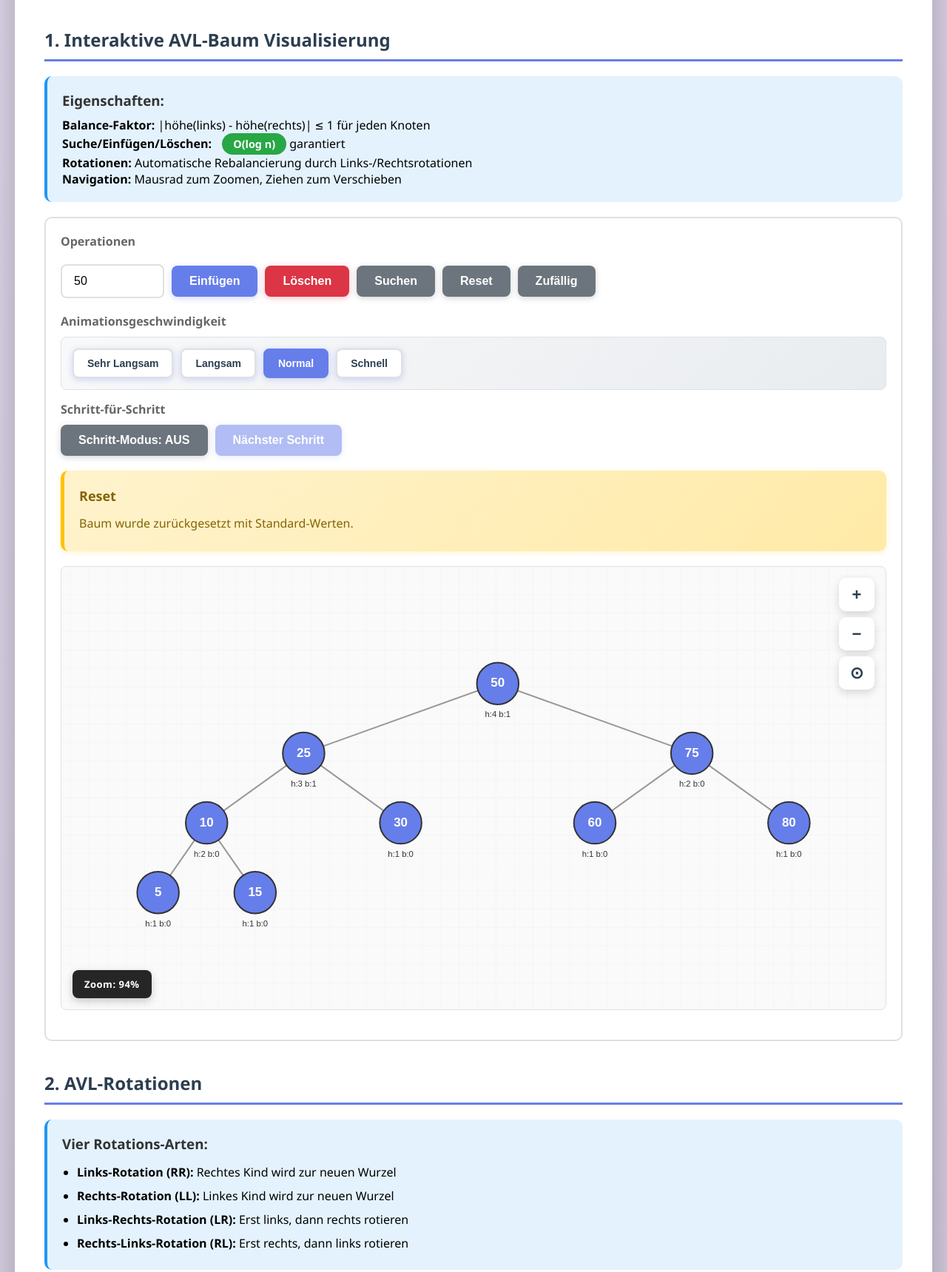
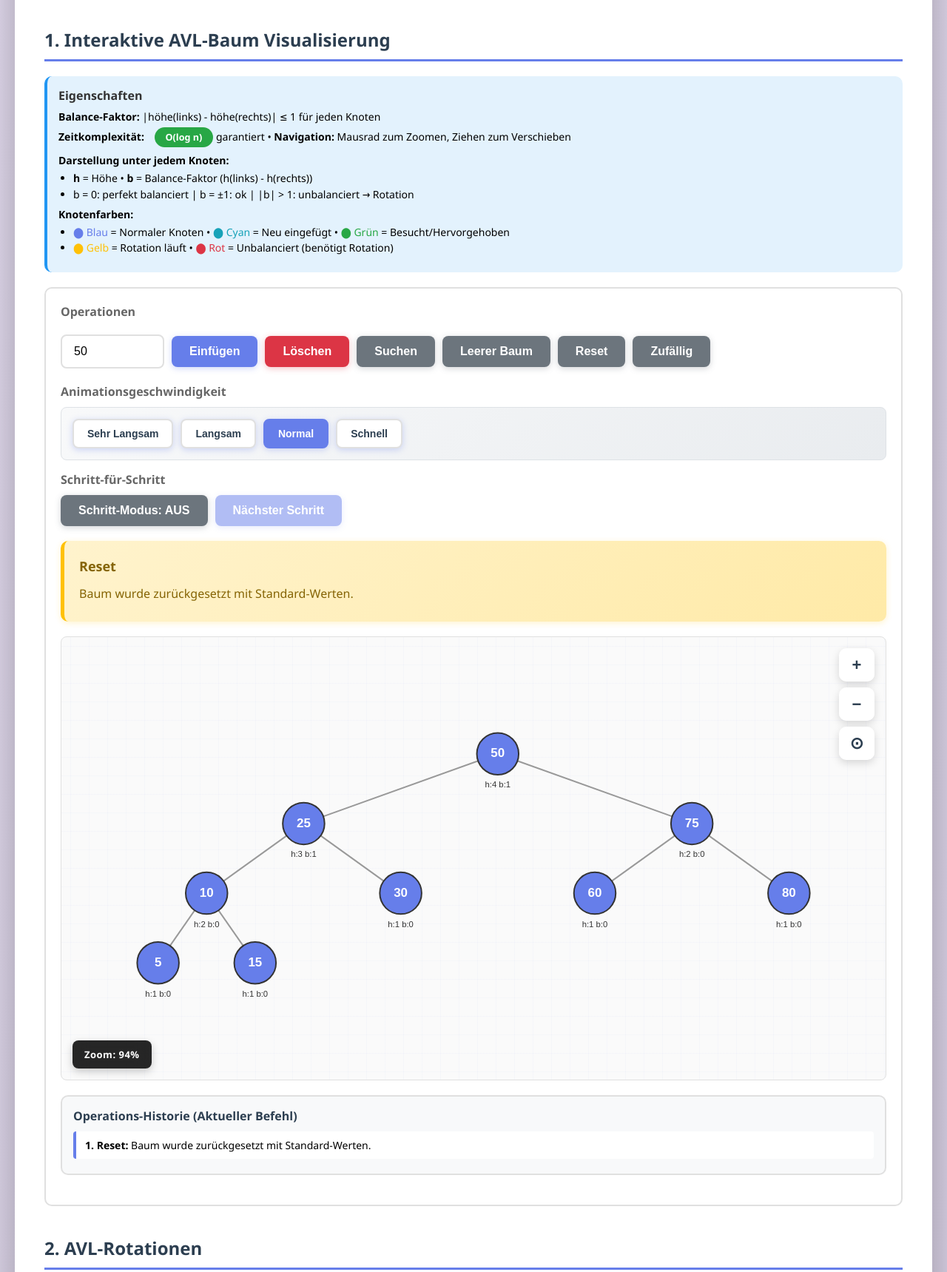
Before and after one commit to ThomasBayer21/Algorithmen-und-Datenstrukturen, a plain HTML site: page datenstruktur-visualisierung/avl-baum.html in a window 1280 px wide. Shown: the part 295-2014 px from the top of the page at 74% size. Drawn offline with Linux system fonts and the light colour scheme.

Commit message:
Update avl-baum.html

```diff
--- a/datenstruktur-visualisierung/avl-baum.html
+++ b/datenstruktur-visualisierung/avl-baum.html
@@ -43,12 +43,17 @@
         }
         .info-box {
             background: #e3f2fd;
-            padding: 20px;
+            padding: 15px;
             border-radius: 10px;
             border-left: 4px solid #2196f3;
             margin: 20px 0;
+            font-size: 14px;
+            line-height: 1.4;
         }
-        .info-box h3 { color: #333; margin-bottom: 10px; }
+        .info-box h3 { color: #333; margin-bottom: 8px; font-size: 16px; }
+        .info-box p { margin: 4px 0; }
+        .info-box ul { margin: 4px 0 8px 20px; }
+        .info-box li { margin: 2px 0; }
         .visualization-container {
             background: white;
             border: 2px solid #e0e0e0;
@@ -300,6 +305,38 @@
             margin-bottom: 10px;
             font-weight: 600;
         }
+        .operations-log {
+            background: #f8f9fa;
+            border: 2px solid #e0e0e0;
+            border-radius: 10px;
+            padding: 15px;
+            margin: 20px 0;
+            max-height: 300px;
+            overflow-y: auto;
+        }
+        .operations-log h4 {
+            color: #2c3e50;
+            margin-bottom: 10px;
+            font-size: 16px;
+        }
+        .operation-item {
+            padding: 8px 12px;
+            margin: 5px 0;
+            background: white;
+            border-left: 4px solid #667eea;
+            border-radius: 4px;
+            font-size: 14px;
+            line-height: 1.5;
+        }
+        .operation-item.rotation {
+            border-left-color: #ffc107;
+        }
+        .operation-item.found {
+            border-left-color: #28a745;
+        }
+        .operation-item.error {
+            border-left-color: #dc3545;
+        }
     </style>
 </head>
 <body>
@@ -318,11 +355,21 @@
         <div class="section">
             <h2>1. Interaktive AVL-Baum Visualisierung</h2>
             <div class="info-box">
-                <h3>Eigenschaften:</h3>
+                <h3>Eigenschaften</h3>
                 <p><strong>Balance-Faktor:</strong> |höhe(links) - höhe(rechts)| ≤ 1 für jeden Knoten</p>
-                <p><strong>Suche/Einfügen/Löschen:</strong> <span class="complexity-badge badge-good">O(log n)</span> garantiert</p>
-                <p><strong>Rotationen:</strong> Automatische Rebalancierung durch Links-/Rechtsrotationen</p>
-                <p><strong>Navigation:</strong> Mausrad zum Zoomen, Ziehen zum Verschieben</p>
+                <p><strong>Zeitkomplexität:</strong> <span class="complexity-badge badge-good">O(log n)</span> garantiert • <strong>Navigation:</strong> Mausrad zum Zoomen, Ziehen zum Verschieben</p>
+
+                <p style="margin-top: 8px;"><strong>Darstellung unter jedem Knoten:</strong></p>
+                <ul>
+                    <li><strong>h</strong> = Höhe • <strong>b</strong> = Balance-Faktor (h(links) - h(rechts))</li>
+                    <li>b = 0: perfekt balanciert | b = ±1: ok | |b| > 1: unbalanciert → Rotation</li>
+                </ul>
+
+                <p style="margin-top: 8px;"><strong>Knotenfarben:</strong></p>
+                <ul>
+                    <li><span style="color: #667eea;">⬤ Blau</span> = Normaler Knoten • <span style="color: #17a2b8;">⬤ Cyan</span> = Neu eingefügt • <span style="color: #28a745;">⬤ Grün</span> = Besucht/Hervorgehoben</li>
+                    <li><span style="color: #ffc107;">⬤ Gelb</span> = Rotation läuft • <span style="color: #dc3545;">⬤ Rot</span> = Unbalanciert (benötigt Rotation)</li>
+                </ul>
             </div>
 
             <div class="visualization-container">
@@ -333,6 +380,7 @@
                         <button onclick="insertNode()">Einfügen</button>
                         <button onclick="deleteNode()" class="danger">Löschen</button>
                         <button onclick="searchNode()" class="secondary">Suchen</button>
+                        <button onclick="clearTree()" class="secondary">Leerer Baum</button>
                         <button onclick="resetTree()" class="secondary">Reset</button>
                         <button onclick="randomTree()" class="secondary">Zufällig</button>
                     </div>
@@ -370,6 +418,13 @@
                     </div>
                     <div class="zoom-info" id="zoomInfo">Zoom: 100%</div>
                     <canvas id="treeCanvas" class="tree-canvas"></canvas>
+                </div>
+
+                <div class="operations-log">
+                    <h4>Operations-Historie (Aktueller Befehl)</h4>
+                    <div id="operationsLog">
+                        <p style="color: #999; font-style: italic;">Noch keine Operationen ausgeführt.</p>
+                    </div>
                 </div>
             </div>
         </div>
@@ -449,6 +504,7 @@
         let animationSpeed = 500;
         let isAnimating = false;
         let stepMode = false;
+        let operationsLog = [];
 
         // Zoom and Pan
         let scale = 1.0;
@@ -872,9 +928,52 @@
             return node;
         }
 
+        function addToOperationsLog(title, message, type = 'normal') {
+            operationsLog.push({ title, message, type });
+            updateOperationsLogDisplay();
+        }
+
+        function clearOperationsLog() {
+            operationsLog = [];
+            updateOperationsLogDisplay();
+        }
+
+        function updateOperationsLogDisplay() {
+            const logContainer = document.getElementById('operationsLog');
+            if (operationsLog.length === 0) {
+                logContainer.innerHTML = '<p style="color: #999; font-style: italic;">Noch keine Operationen ausgeführt.</p>';
+                return;
+            }
+
+            let html = '';
+            operationsLog.forEach((op, index) => {
+                const className = op.type === 'rotation' ? 'operation-item rotation' :
+                                 op.type === 'found' ? 'operation-item found' :
+                                 op.type === 'error' ? 'operation-item error' :
+                                 'operation-item';
+                html += `<div class="${className}"><strong>${index + 1}. ${op.title}:</strong> ${op.message}</div>`;
+            });
+            logContainer.innerHTML = html;
+
+            // Auto-scroll to bottom
+            logContainer.parentElement.scrollTop = logContainer.parentElement.scrollHeight;
+        }
+
         async function explain(title, message) {
             const box = document.getElementById('explanationBox');
             box.innerHTML = `<h4>${title}</h4><p>${message}</p>`;
+
+            // Determine operation type for color coding
+            let type = 'normal';
+            if (title.toLowerCase().includes('rotation')) {
+                type = 'rotation';
+            } else if (title.toLowerCase().includes('gefunden') || title.toLowerCase() === 'gefunden!') {
+                type = 'found';
+            } else if (title.toLowerCase().includes('nicht gefunden') || title.toLowerCase().includes('duplikat')) {
+                type = 'error';
+            }
+
+            addToOperationsLog(title, message, type);
 
             if (stepMode) {
                 await waitForNextStep();
@@ -925,6 +1024,7 @@
             }
 
             isAnimating = true;
+            clearOperationsLog();
             await explain('Start', `Füge Wert ${value} in den AVL-Baum ein.`);
             root = await insert(root, value);
             await animateTree();
@@ -941,6 +1041,7 @@
             }
 
             isAnimating = true;
+            clearOperationsLog();
             await explain('Start', `Lösche Wert ${value} aus dem AVL-Baum.`);
             root = await deleteNodeHelper(root, value);
             await animateTree();
@@ -957,6 +1058,7 @@
             }
 
             isAnimating = true;
+            clearOperationsLog();
             let current = root;
             let found = false;
 
@@ -990,8 +1092,16 @@
             isAnimating = false;
         }
 
+        function clearTree() {
+            root = null;
+            clearOperationsLog();
+            drawTree();
+            explain('Leerer Baum', 'Baum wurde geleert. Füge Werte ein, um einen neuen Baum aufzubauen.');
+        }
+
         function resetTree() {
             root = null;
+            clearOperationsLog();
             const values = [50, 25, 75, 10, 30, 60, 80, 5, 15];
             values.forEach(v => {
                 root = insertSync(root, v);
@@ -1003,6 +1113,7 @@
 
         function randomTree() {
             root = null;
+            clearOperationsLog();
             const count = 7 + Math.floor(Math.random() * 6);
             const values = new Set();
             while (values.size < count) {
@@ -1091,12 +1202,12 @@
             calculatePositions(root, 0, canvas.width, 0);
 
             // Animate smooth transition
-            const steps = 20;
+            const steps = 40;
             for (let i = 0; i <= steps; i++) {
                 const progress = i / steps;
                 interpolatePositions(root, 0.3);
                 drawTree();
-                await sleep(16); // ~60fps
+                await sleep(25); // Slower animation
             }
         }
 
```
